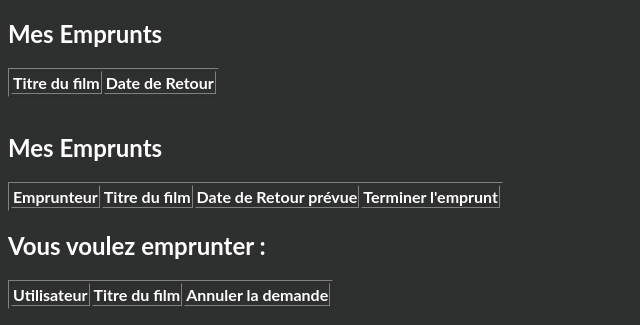
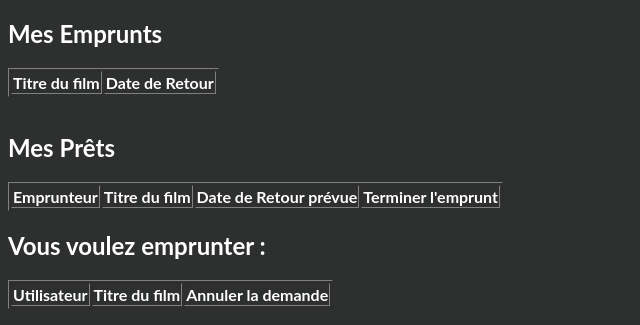
Before and after one commit to UTBroM/PopCornTheque, a PHP site: page /userSpace.php in a window 1280 px wide. Shown: the part 785-1110 px from the top of the page, without its empty margins (0-640 px from the left). Run offline with PHP 8.4, Linux system fonts and the light colour scheme; the visitor is signed in with stand-in values (Sample User, id 1); data that the repository does not hold is empty.

Commit message:
Foteu d'ortograf

```diff
--- a/www/userSpace.php
+++ b/www/userSpace.php
@@ -115,7 +115,7 @@
 
 		<section>
 			<table border="1">
-				<caption><h2>Mes Emprunts</h2></caption>
+				<caption><h2>Mes Prêts</h2></caption>
 				<thead>
 					<tr>
 					<th>Emprunteur
```
